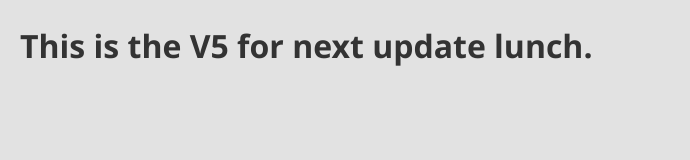
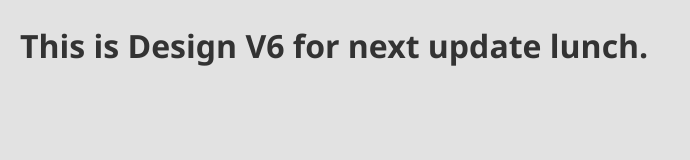
Before and after one commit to edtech372/myfirstrepo, a plain HTML site: page index.html in a window 1280 px wide. Shown: the whole page, without its empty margins (0-690 px from the left). Drawn offline with Linux system fonts and the light colour scheme.

Commit message:
Changed H1

```diff
--- a/index.html
+++ b/index.html
@@ -7,6 +7,6 @@
     <title>Document</title>
 </head>
 <body>
-    <h1>This is the V5 for next update lunch.</h1>
+    <h1>This is Design V6 for next update lunch.</h1>
 </body>
 </html>
```
